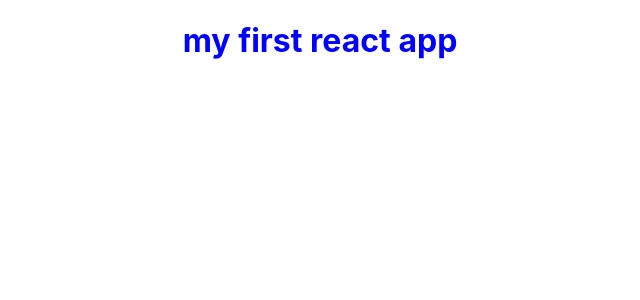
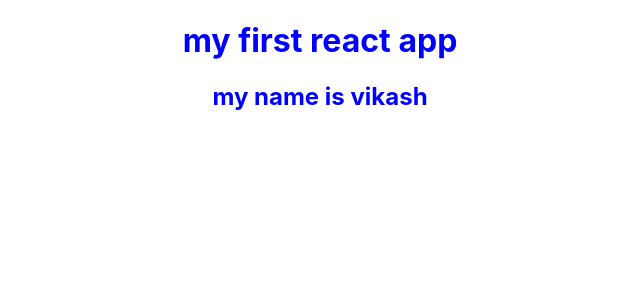
Before and after one commit to Vs74279/myapp, a React (Create React App) app: page / in a window 1280 px wide. Shown: the top 300 px of the page, without its empty margins (320-960 px from the left). Built offline with nearby package versions, Linux system fonts and the light colour scheme.

Commit message:
first commit

```diff
--- a/src/App.js
+++ b/src/App.js
@@ -7,6 +7,7 @@ function App() {
       <header className="App-header">
 
         <h1> my first react app </h1>
+        <h2>my name is vikash</h2>
         </header>
     </div>
 
```
